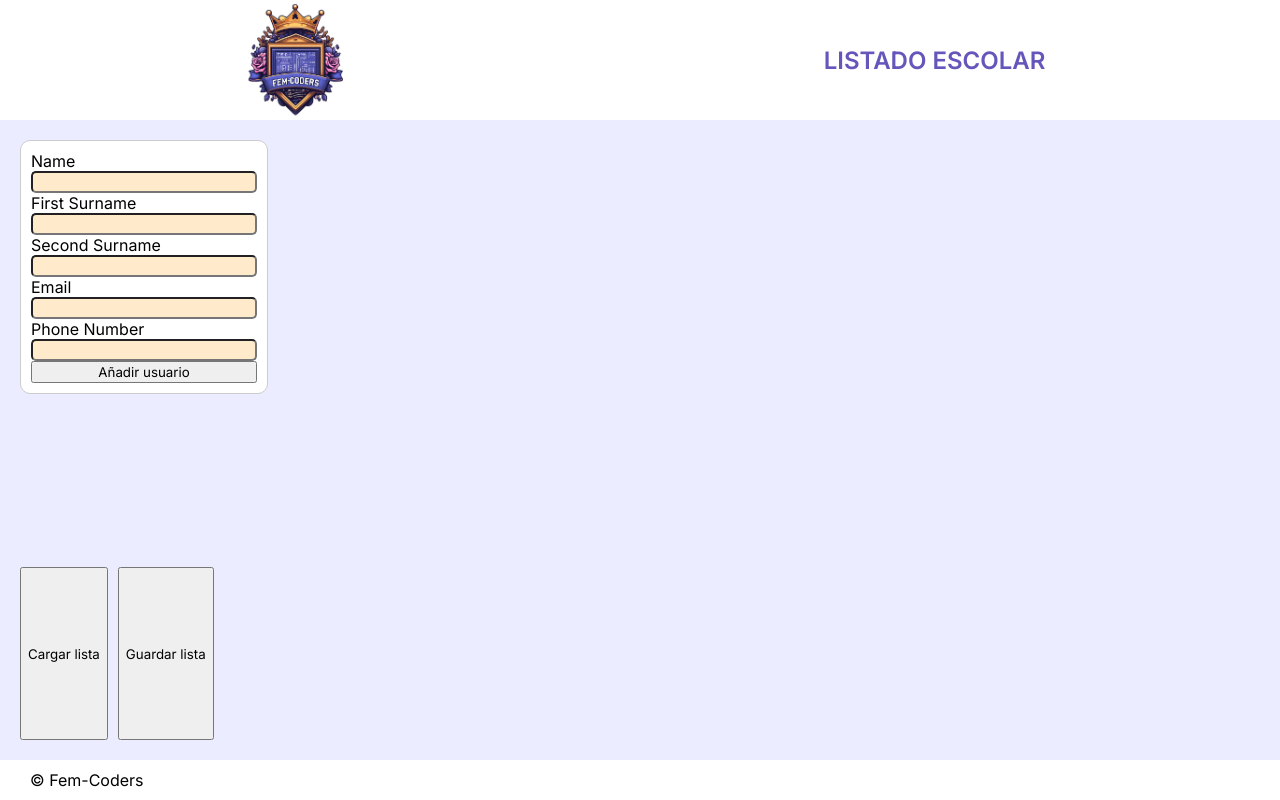
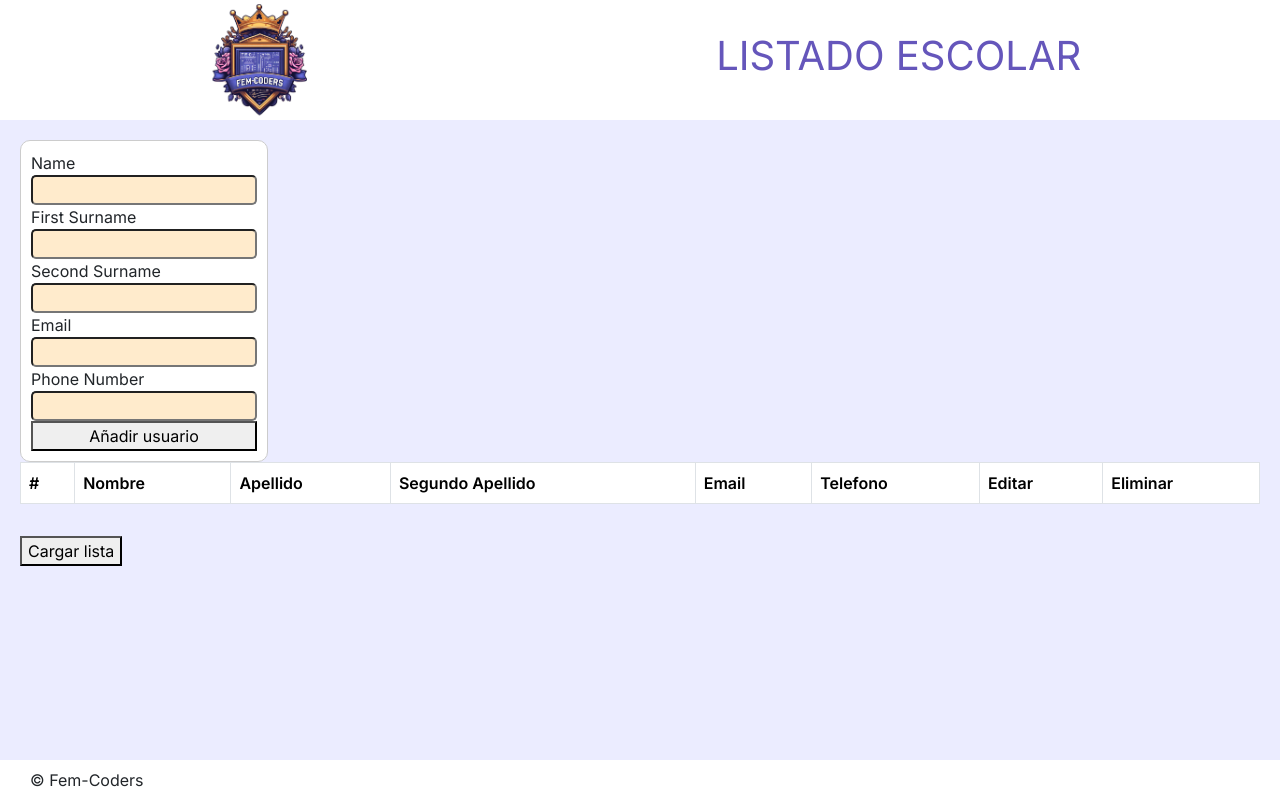
Before and after one commit to Stefi-Luna/proyect3-, a React (Vite) app in the folder admin-List/: page / in a window 1280 px wide. Built offline with nearby package versions, Linux system fonts and the light colour scheme.

Commit message:
finished CRUD, added Bootstrap and Sweet Alert

```diff
--- a/admin-List/package.json
+++ b/admin-List/package.json
@@ -11,9 +11,12 @@
   },
   "dependencies": {
     "axios": "^1.6.7",
+    "bootstrap": "^5.3.2",
     "json-server": "^1.0.0-alpha.23",
     "react": "^18.2.0",
-    "react-dom": "^18.2.0"
+    "react-bootstrap": "^2.10.0",
+    "react-dom": "^18.2.0",
+    "sweetalert": "^2.1.2"
   },
   "devDependencies": {
     "@types/react": "^18.2.43",
--- a/admin-List/src/components/UserList.jsx
+++ b/admin-List/src/components/UserList.jsx
@@ -1,7 +1,10 @@
 import React, { useState } from 'react';
 import { userService } from '../server/config';
+import swal from 'sweetalert';
+import Table from 'react-bootstrap/Table';
+import 'bootstrap/dist/css/bootstrap.min.css';
 
-const { getUsers, createUser, deleteUser } = userService
+const { getUsers, createUser, deleteUser, updateUser } = userService
 
 const UserList = () => {
   const [userList, setUserList] = useState([]);
@@ -10,10 +13,15 @@ const UserList = () => {
     userSurname1: '',
     userSurname2: '',
     userEmail: '',
-    userPhone: ''
+    userPhone: '',
   });
 
-  const [editingIndex, setEditingIndex] = useState(null);
+  const [isEditMode, setIsEditMode] = useState(false);
+
+  const fetchUser = async () => {
+    const users = await getUsers()
+    setUserList(users)
+  }
 
   const handleInputChange = (e) => {
     setInputValues({
@@ -23,60 +31,61 @@ const UserList = () => {
   };
 
  const handleAddUserToList = async () => {
-    const { userName, userSurname1, userSurname2, userEmail, userPhone } = inputValues;
-    //const user = `${userName} ${userSurname1} ${userSurname2} - ${userEmail} - ${userPhone}`;
+    const {userEmail, userPhone } = inputValues;
 
     // Validación del campo numérico
   if (isNaN(userPhone) || userPhone.length < 9) {
-    alert('Por favor, ingrese un número de teléfono válido.');
+    swal("Atención",'Por favor, ingrese un número de teléfono válido.', "error");
     return;
   }
 
   // Validación del campo de correo electrónico
   const emailRegex = /^[^\s@]+@[^\s@]+\.[^\s@]+$/;
   if (!emailRegex.test(userEmail)) {
-    alert('Por favor, ingrese una dirección de correo electrónico válida.');
+    swal("Atención", 'Por favor, ingrese una dirección de correo electrónico válida.', "error");
     return;
   }
 
-  const status = await createUser (inputValues);
+  let statusCode
+  if (isEditMode) {
+     statusCode = await updateUser(inputValues);
+  } else{
+    statusCode = await createUser(inputValues);
+  }
 
-  const users = await getUsers()
-    setUserList(users)
-  if (status === 201) {alert('Usuario creado jijijii con exito')};
+  const text = isEditMode ? "actualizado" : "creado"
+  if (statusCode === 201 || statusCode === 200) {
+    swal("Éxito", `Usuario ${text} con éxito`, "success")
+  };
 
-    //if (editingIndex !== null) {
-      //const updatedUserList = [...userList];
-     // updatedUserList[editingIndex] = user;
-    //  setUserList(updatedUserList);
-     // setEditingIndex(null);
-   // } else {
-   //   setUserList([...userList, user]);
-  //  }
+  fetchUser();
 
   cleanFields();
+  setIsEditMode(false);
 };
 
-  const handleEditUser = (index) => {
-    const userToEdit = userList[index].split(' - ');
-    const [name, surname1, surname2] = userToEdit[0].split(' ');
+  const handleEditUser = async (id) => {
+  setIsEditMode(true)
+  const userToEdit = userList.find(person => person.id === id)
+  const {userName, userSurname1, userSurname2, userEmail, userPhone} = userToEdit || {};
+
   setInputValues({
-      userName: name || '',
-      userSurname1: surname1 || '',
-      userSurname2: surname2 || '',
-      userEmail: userToEdit[1] || '',
-      userPhone: userToEdit[2] || ''
+    userName: userName || '',
+    userSurname1: userSurname1 || '',
+    userSurname2: userSurname2 || '',
+    userEmail: userEmail || '',
+    userPhone: userPhone || '',
+    id
   });
-    setEditingIndex(index);
+
 };
 
  const handleDeleteUser = async (userId) => {
     const status = await deleteUser(userId);
-    const users = await getUsers()
-    setUserList(users)
+    fetchUser();
 
     if (status === 200 ){
-      alert('El usuario se ha eliminado con exito')
+      swal("Éxito", 'El usuario se ha eliminado con exito', "success")
     }
   };
 
@@ -90,13 +99,8 @@ const UserList = () => {
     });
   };
 
-
-  const fetchUser = async () => {
-    const users = await getUsers()
-    setUserList(users)
-  }
-
-  console.log(userList);
+  //operación ternaria ??
+ const buttonText = isEditMode ? "Editar usuario" : "Añadir usuario"
 
   return (
     <>
@@ -110,7 +114,7 @@ const UserList = () => {
           <section>
             <section className="form">
               <label htmlFor="userName">Name</label>
-              <input type="text" name="userName" value={inputValues.userName} onChange={handleInputChange} required />
+              <input type="text" name="userName" value={inputValues.userName} onChange={handleInputChange} />
 
               <label htmlFor="userSurname1">First Surname</label>
               <input type="text" name="userSurname1" value={inputValues.userSurname1} onChange={handleInputChange} />
@@ -122,26 +126,63 @@ const UserList = () => {
               <input type="text" name="userEmail" value={inputValues.userEmail} onChange={handleInputChange} />
 
               <label htmlFor="userPhone">Phone Number</label>
-              <input type="number" name="userPhone" value={inputValues.userPhone} onChange={handleInputChange} required />
+              <input type="number" name="userPhone" value={inputValues.userPhone} onChange={handleInputChange} />
 
-              <button onClick={handleAddUserToList}>Añadir usuario</button>
+              <button onClick={handleAddUserToList}>{buttonText}</button>
             </section>
           </section>
 
-          <section className="list">
+             <Table striped bordered hover>
+                <thead>
+                  <tr>
+                    <th>#</th>
+                    <th>Nombre</th>
+                    <th>Apellido</th>
+                    <th>Segundo Apellido</th>
+                    <th>Email</th>
+                    <th>Telefono</th>
+                    <th>Editar</th>
+                    <th>Eliminar</th>
+                  </tr>
+                </thead>
+                <tbody>
+                   {userList.map((user, index) => (
+                    <tr key={index}>
+                      <td>
+                        {user.id}
+                      </td>
+                      <td>
+                        {user.userName}
+                      </td>
+                      <td>
+                         {user.userSurname1}
+                      </td>
+                      <td>
+                         {user.userSurname2}
+                      </td>
+                      <td>
+                        {user.userEmail}
+                      </td>
+                       <td>
+                        {user.userPhone}
+                      </td>
+                      <td>
+                          <button onClick={() => handleEditUser(user.id)}>Editar</button>
+                      </td>
+                      <td>
+                          <button onClick={() => handleDeleteUser(user.id)}>Eliminar</button>
+                      </td>
+                    </tr>
+
+                 ))}
+                </tbody>
+            </Table>
             <ul>
-              {userList.map((user, index) => (
-                <li key={index}>{user.userName} - {user.userEmail}
-                <button onClick={() => handleDeleteUser(user.id)}>Eliminar</button>
-                <button onClick={() => handleEditUser(index)}>Editar</button>
-                </li>
-              ))}
+
             </ul>
-          </section>
 
           <section className="listButtons">
             <button onClick={() => fetchUser()}>Cargar lista</button>
-            <button onClick={() => savedList()}>Guardar lista</button>
           </section>
         </main>
 
--- a/admin-List/src/index.css
+++ b/admin-List/src/index.css
@@ -15,6 +15,7 @@
     display: flex;
     flex-direction: column;
     height: 100vh;
+    width: auto;
 }
 
 .formBody--header {
@@ -46,19 +47,14 @@
     padding: 20px;
 }
 
-.formMain>section {
-    display: flex;
-    gap: 10px;
-    border-radius: 10px;
-    height: 100%;
-}
+
 
 .formMain .form {
     width: 20%;
     background-color: #FFF;
     display: flex;
     flex-direction: column;
-    justify-content: space-around;
+    justify-content: center;
     padding: 10px;
     border-radius: 10px;
     border: 1px solid #CCCCCC;
--- a/admin-List/src/main.jsx
+++ b/admin-List/src/main.jsx
@@ -1,5 +1,5 @@
 import React from 'react';
-import ReactDOM from 'react-dom';  // Importa ReactDOM de esta manera
+import ReactDOM from 'react-dom/client';  // Importa ReactDOM de esta manera
 import './index.css';  // Mueve la importación del archivo de estilo fuera de la instrucción 'import'
 import UserList from './components/UserList';
 
--- a/admin-List/src/server/config.js
+++ b/admin-List/src/server/config.js
@@ -24,6 +24,11 @@ const userService = {
         const { status } = await api.delete(`/users/${id}`)
         return status
     },
+
+    updateUser: async(body) => {
+        const { status } = await api.put(`/users/${body.id}`, body)
+        return status
+    }
 }
 
 export { userService }
```
Also changed, not shown: admin-List/users.json (+18 -1 lines), 1 other file (tests, documents, lock files or other folders). Lines whose indentation alone changed are shown as unchanged.
